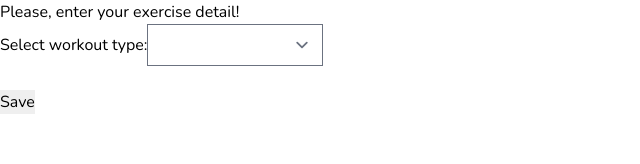
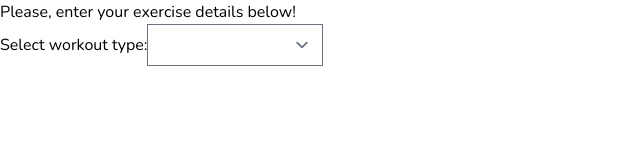
Before and after one commit to jonteal/SwoleMates, a React (Create React App) app in the folder client/: page /exercise in a window 1280 px wide. Shown: the top 164 px of the page, without its empty margins (0-640 px from the left). Built offline with nearby package versions, Linux system fonts and the light colour scheme.

Commit message:
Update Exercise.jsx

```diff
--- a/client/src/components/Tracker/Exercise.jsx
+++ b/client/src/components/Tracker/Exercise.jsx
@@ -105,7 +105,7 @@ class Exercise extends React.Component {
   render() {
     return (
       <>
-        Please, enter your exercise detail!
+        Please, enter your exercise details below!
         <form onSubmit={this.handleSubmit}>
           <label>
             Select workout type:
@@ -145,6 +145,8 @@ class Exercise extends React.Component {
                   />{" "}
                   miles;
                 </label>
+                <br />
+                <input type="submit" value="Save" />
               </div>
             ) : this.state.type == "strength" ? (
               <div>
@@ -189,6 +191,9 @@ class Exercise extends React.Component {
                   />{" "}
                   lbs;
                 </label>
+                <br />
+
+                <input type="submit" value="Save" />
               </div>
             ) : this.state.type == "stretching" ? (
               <div>
@@ -206,13 +211,12 @@ class Exercise extends React.Component {
                   minutes;
                 </label>
                 <br />
+                <input type="submit" value="Save" />
               </div>
             ) : null}
           </div>
 
           <br />
-
-          <input type="submit" value="Save" />
         </form>
       </>
     );
```
